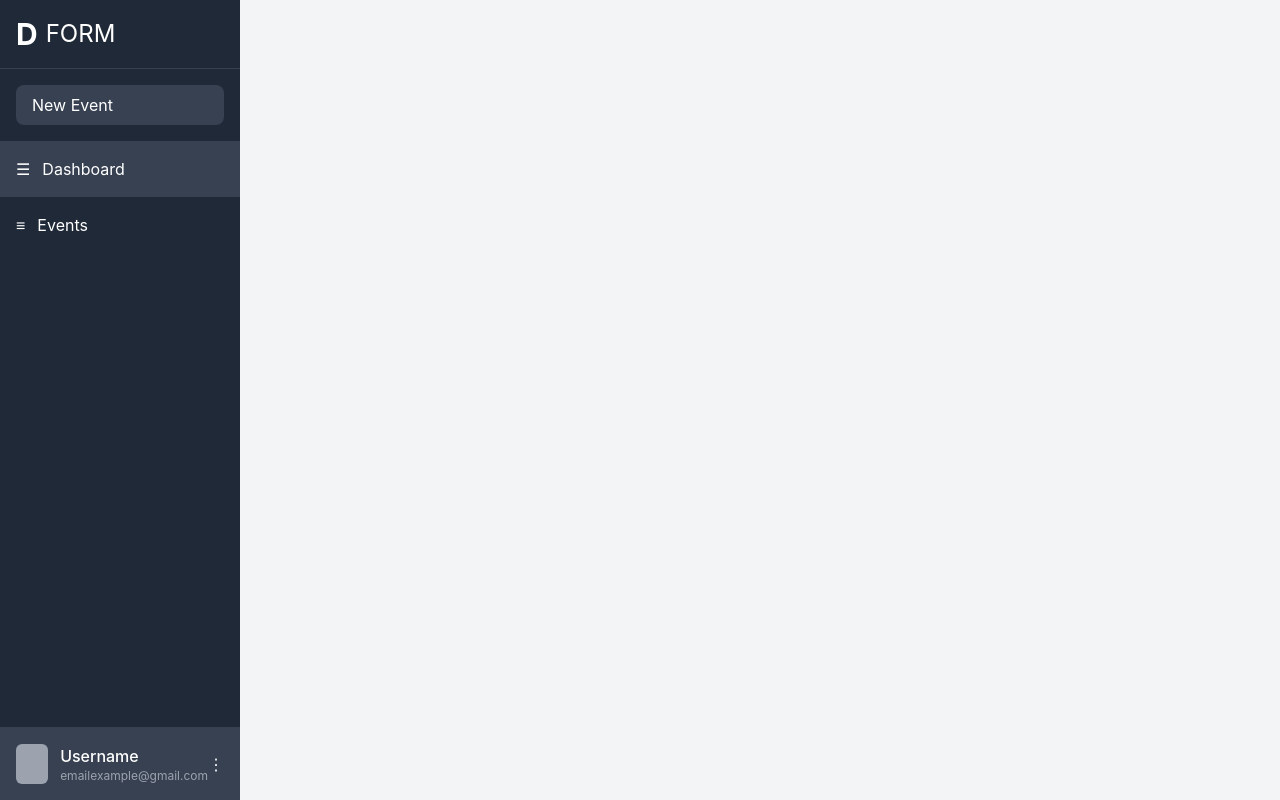
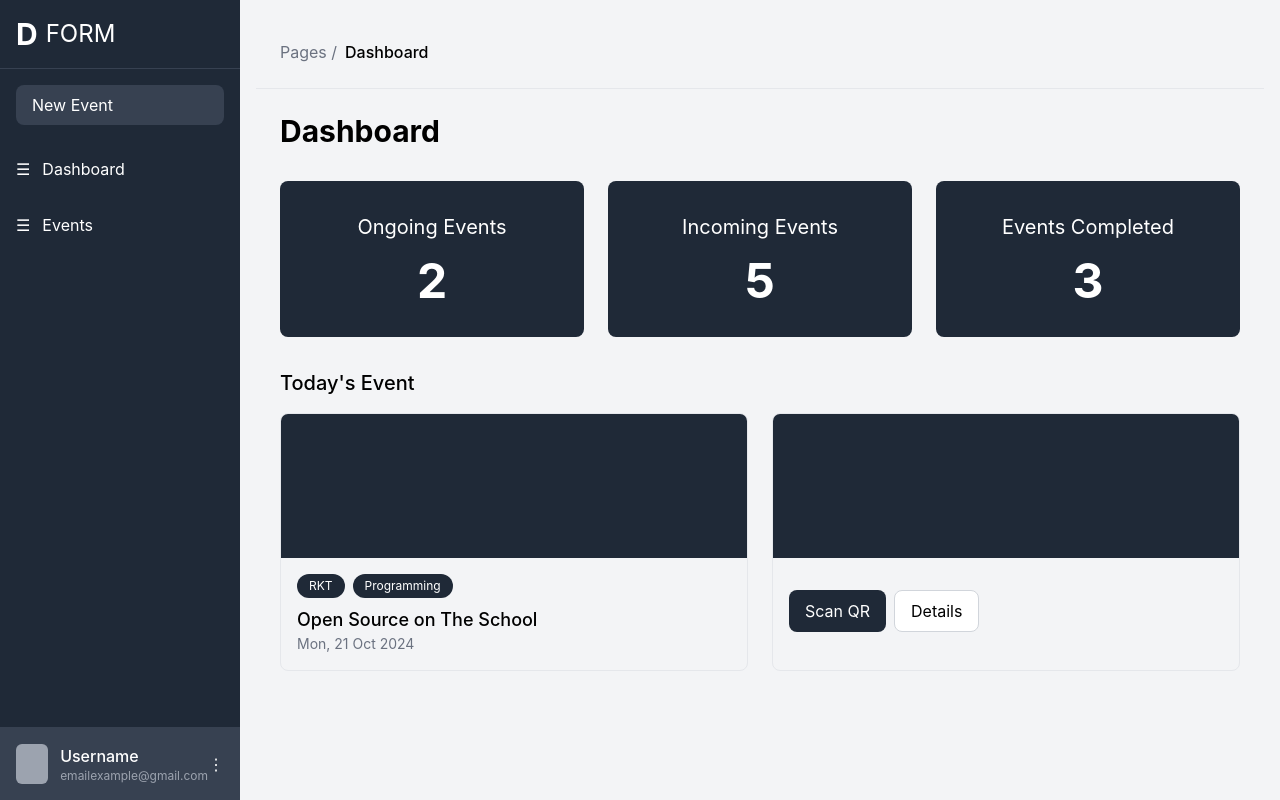
Before and after one commit to fachruddinruddin/Prototipe, a React (Vite) app: page / in a window 1280 px wide. Built offline with nearby package versions, Linux system fonts and the light colour scheme.

Commit message:
Add PageHeader component to App; update Sidebar to reflect active route; enhance Dashboard styling

```diff
--- a/src/App.jsx
+++ b/src/App.jsx
@@ -1,7 +1,7 @@
 import React from 'react';
 import { BrowserRouter as Router, Route, Routes } from 'react-router-dom';
 import Sidebar from './components/layout/Sidebar';
-import MainContent from './components/layout/MainContent';
+import PageHeader from './components/layout/PageHeader'; // Import the PageHeader component
 import Events from './pages/Events';
 import Dashboard from './pages/Dashboard'; // Import the Dashboard component
 
@@ -11,7 +11,9 @@ function App() {
       <div className="flex min-h-screen bg-gray-100">
         <Sidebar />
         <div className="flex-grow p-4">
+          <PageHeader /> {/* Add the PageHeader component */}
           <Routes>
+            <Route path="/" element={<Dashboard />} />
             <Route path="/dashboard" element={<Dashboard />} /> {/* Add the Dashboard route */}
             <Route path="/events" element={<Events />} />
             {/* Add other routes here */}
--- a/src/components/layout/Sidebar.jsx
+++ b/src/components/layout/Sidebar.jsx
@@ -1,9 +1,11 @@
 import React from 'react';
-import { Link } from 'react-router-dom';
+import { Link, useLocation } from 'react-router-dom';
 import MenuItem from '../navigation/MenuItem';
 import UserInfo from '../common/UserInfo';
 
 function Sidebar() {
+  const location = useLocation();
+
   return (
     <div className="w-60 bg-gray-800 text-white flex flex-col">
       <div className="p-4 border-b border-gray-700">
@@ -21,10 +23,10 @@ function Sidebar() {
 
       <div className="flex-grow overflow-y-auto">
         <Link to="/dashboard">
-          <MenuItem icon="menu" text="Dashboard" active={true} />
+          <MenuItem icon="menu" text="Dashboard" active={location.pathname === '/dashboard'} />
         </Link>
         <Link to="/events">
-          <MenuItem icon="list" text="Events" />
+          <MenuItem icon="menu" text="Events" active={location.pathname === '/events'} />
         </Link>
       </div>
 
--- a/src/pages/Dashboard.jsx
+++ b/src/pages/Dashboard.jsx
@@ -4,7 +4,7 @@ import EventCard from '../components/dashboard/EventCard';
 
 function Dashboard() {
   return (
-    <div>
+    <div className="p-6">
       <h1 className="text-3xl font-bold mb-8">Dashboard</h1>
 
       <DashboardStats />
```
